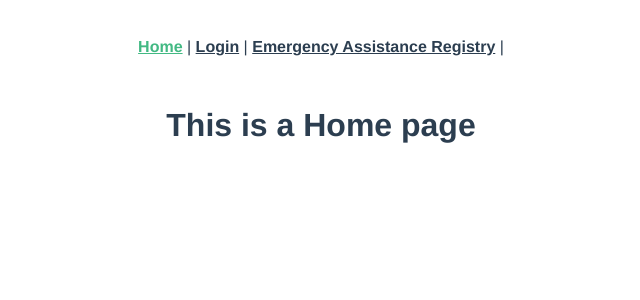
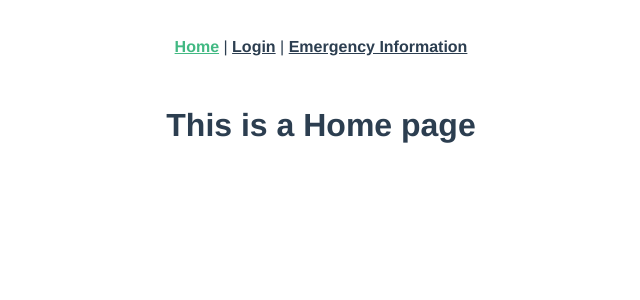
Before and after one commit to psu-oit-capstone/emp-front-end, a Vue app: page / in a window 1280 px wide. Shown: the top 300 px of the page, without its empty margins (319-959 px from the left). Built offline with nearby package versions, Linux system fonts and the light colour scheme.

Commit message:
Deleted information pages so we can consildate them as they will be in the final product.

```diff
--- a/src/App.vue
+++ b/src/App.vue
@@ -3,7 +3,7 @@
     <div id="nav">
       <router-link to="/">Home</router-link> |
       <router-link to="/login">Login</router-link> |
-      <router-link to="/EARegistry">Emergency Assistance Registry</router-link> |
+      <router-link to="/emergency-information">Emergency Information</router-link>
     </div>
     <router-view/>
   </div>
--- a/src/router.js
+++ b/src/router.js
@@ -16,12 +16,12 @@ export default new Router({
     {
       path: '/login',
       name: 'login',
-      component: () => import(/* webpackChunkName: "login" */ './components/dumbLogin.vue'),
+      component: () => import(/* webpackChunkName: "login" */ './components/LoginForm.vue'),
     },
     {
-      path: '/EARegistry',
-      name: 'EA-Registry',
-      component: () => import(/* webpackChunkName: "EA-Registry" */ './components/evac_assist.vue')
+      path: '/emergency-information',
+      name: 'emergency-information',
+      component: () => import(/* webpackChunkName: "emergency-information" */ './views/EmergencyInformation.vue')
     },
   ]
 })
```
